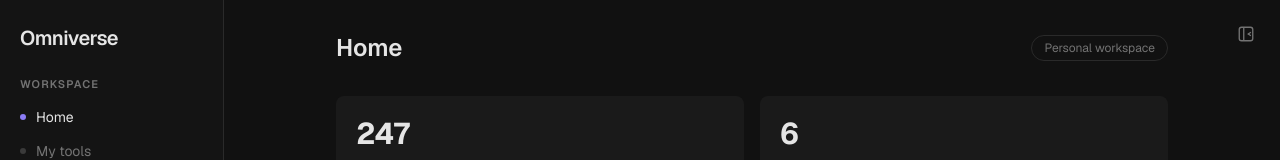
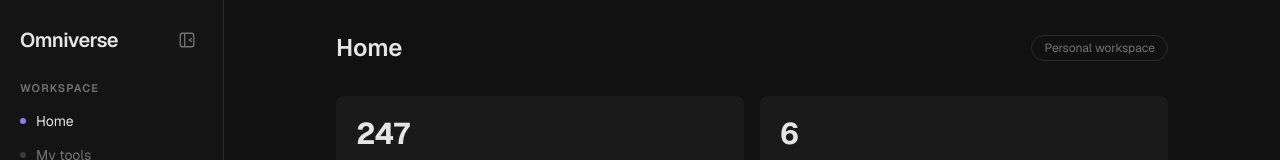
Before and after one commit to RitikPadhy/Omniverse, a Next.js app: page / in a window 1280 px wide. Shown: the top 160 px of the page. Built offline with nearby package versions, Linux system fonts and the light colour scheme.

Commit message:
change in toggle button - 2

```diff
--- a/src/components/sidebar.tsx
+++ b/src/components/sidebar.tsx
@@ -26,9 +26,40 @@
 
   return (
     <>
+      {!open && (
         <button
           onClick={onToggle}
-        className="fixed top-4 right-4 z-40 flex h-9 w-9 items-center justify-center rounded-lg text-muted hover:text-foreground hover:bg-card/80 transition-colors"
+          className="fixed top-5 left-4 z-40 flex h-8 w-8 items-center justify-center rounded-lg text-muted hover:text-foreground hover:bg-card/80 transition-colors"
+          aria-label="Open sidebar"
+        >
+          <svg
+            width="18"
+            height="18"
+            viewBox="0 0 24 24"
+            fill="none"
+            stroke="currentColor"
+            strokeWidth="1.8"
+          >
+            <rect x="3" y="3" width="18" height="18" rx="3" strokeLinejoin="round" />
+            <line x1="9" y1="3" x2="9" y2="21" />
+            <line x1="15" y1="10" x2="18" y2="12" strokeLinecap="round" />
+            <line x1="15" y1="14" x2="18" y2="12" strokeLinecap="round" />
+          </svg>
+        </button>
+      )}
+
+      <aside
+        className={`fixed inset-y-0 left-0 z-30 flex w-56 flex-col bg-sidebar border-r border-border transition-transform duration-300 ease-in-out ${
+          open ? "translate-x-0" : "-translate-x-full"
+        }`}
+      >
+      <div className="flex items-center justify-between px-5 py-6">
+        <h1 className="text-xl font-semibold tracking-tight text-foreground">
+          Omniverse
+        </h1>
+        <button
+          onClick={onToggle}
+          className="flex h-8 w-8 items-center justify-center rounded-lg text-muted hover:text-foreground hover:bg-card/80 transition-colors"
           aria-label={open ? "Close sidebar" : "Open sidebar"}
         >
           <svg
@@ -41,30 +72,10 @@
           >
             <rect x="3" y="3" width="18" height="18" rx="3" strokeLinejoin="round" />
             <line x1="9" y1="3" x2="9" y2="21" />
-          {!open && (
-            <>
-              <line x1="15" y1="10" x2="18" y2="12" strokeLinecap="round" />
-              <line x1="15" y1="14" x2="18" y2="12" strokeLinecap="round" />
-            </>
-          )}
-          {open && (
-            <>
             <line x1="18" y1="10" x2="15" y2="12" strokeLinecap="round" />
             <line x1="18" y1="14" x2="15" y2="12" strokeLinecap="round" />
-            </>
-          )}
           </svg>
         </button>
-
-      <aside
-        className={`fixed inset-y-0 left-0 z-30 flex w-56 flex-col bg-sidebar border-r border-border transition-transform duration-300 ease-in-out ${
-          open ? "translate-x-0" : "-translate-x-full"
-        }`}
-      >
-      <div className="px-5 py-6">
-        <h1 className="text-xl font-semibold tracking-tight text-foreground">
-          Omniverse
-        </h1>
       </div>
 
       <nav className="flex-1 space-y-6 px-3">
```
Lines whose indentation alone changed are shown as unchanged.
